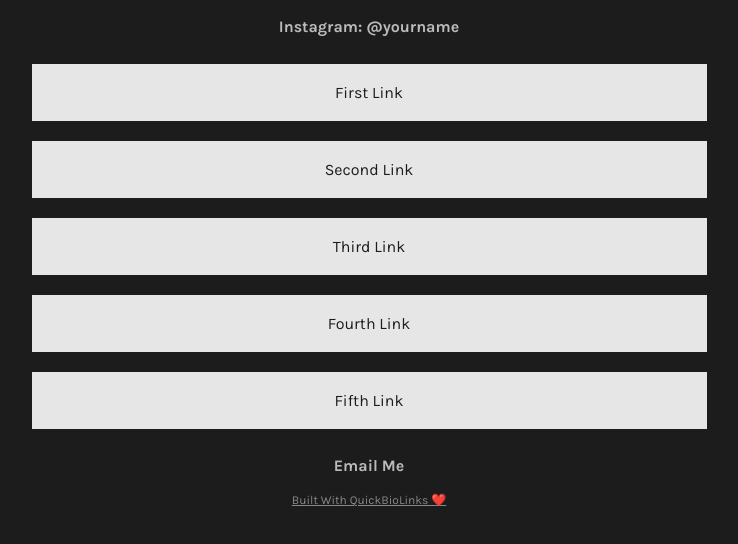
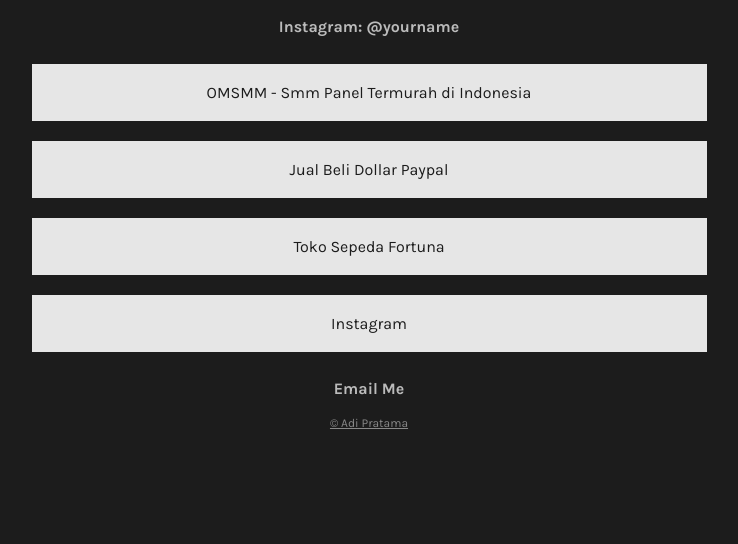
Before and after one commit to linkadi17/linkadi17.github.io, a plain HTML site: page index.html in a window 1280 px wide. Shown: the part 206-750 px from the top of the page, without its empty margins (271-1009 px from the left). Drawn offline with nearby package versions, Linux system fonts and the light colour scheme.

Commit message:
Update index.html

```diff
--- a/index.html
+++ b/index.html
@@ -3,10 +3,10 @@
     <head>
         <meta name="viewport" content="width=device-width, initial-scale=1">
         <meta charset="UTF-8">
-        <title>Your Name Here</title>
-        <meta property="og:title" content="Your Name's Links" />
-        <meta property="og:site_name" content="yourdomain.com" />
-        <meta property="og:description" content="A list of Your Name's most important links." />
+        <title>LINK ADI PRATAMA</title>
+        <meta property="og:title" content="Web, Blog, and etc" />
+        <meta property="og:site_name" content="linkadi17.github.io" />
+        <meta property="og:description" content="Kumpulan link web blog affliate, dll." />
         <link rel="stylesheet" href="css/style.css">
         <meta name="theme-color" content="var(--bgColor)">
     </head>
@@ -16,15 +16,14 @@
         <h1 class="animated jello">Your Name</h1>
         <a href="https://www.instagram.com/" id="userName" class="animated fadeIn delay-1s fast">Instagram: @yourname</a>
         <div id="links" class="animated fadeInLeft delay-1s">
-            <a class="link" href="https://domain.com/" target="_blank">First Link</a>
-            <a class="link" href="https://domain.com/" target="_blank">Second Link</a>
-            <a class="link" href="https://domain.com/" target="_blank">Third Link</a>
-            <a class="link" href="https://domain.com/" target="_blank">Fourth Link</a>
-            <a class="link" href="https://domain.com/" target="_blank">Fifth Link</a>
+            <a class="link" href="https://omsmm.com" target="_blank">OMSMM - Smm Panel Termurah di Indonesia</a>
+            <a class="link" href="https://jasapaypal.my.id" target="_blank">Jual Beli Dollar Paypal</a>
+            <a class="link" href="https://sepedafortuna.com" target="_blank">Toko Sepeda Fortuna</a>
+            <a class="link" href="https://instagram.com/adipratamanst" target="_blank">Instagram</a>
         </div>
 
-        <a href="mailto:you@email.com" class="animated fadeIn delay-3s slow" id="userName">Email Me</a>
+        <a href="mailto:halo@aak.my.id" class="animated fadeIn delay-3s slow" id="userName">Email Me</a>
             <!--Optional Attribution Repo Link-->
-        <a class="atrib" href="https://github.com/mackenly/quickbiolinks">Built With QuickBioLinks ❤️</a>
+        <a class="atrib" href="#">&copy; Adi Pratama</a>
     </body>
 </html>
```
